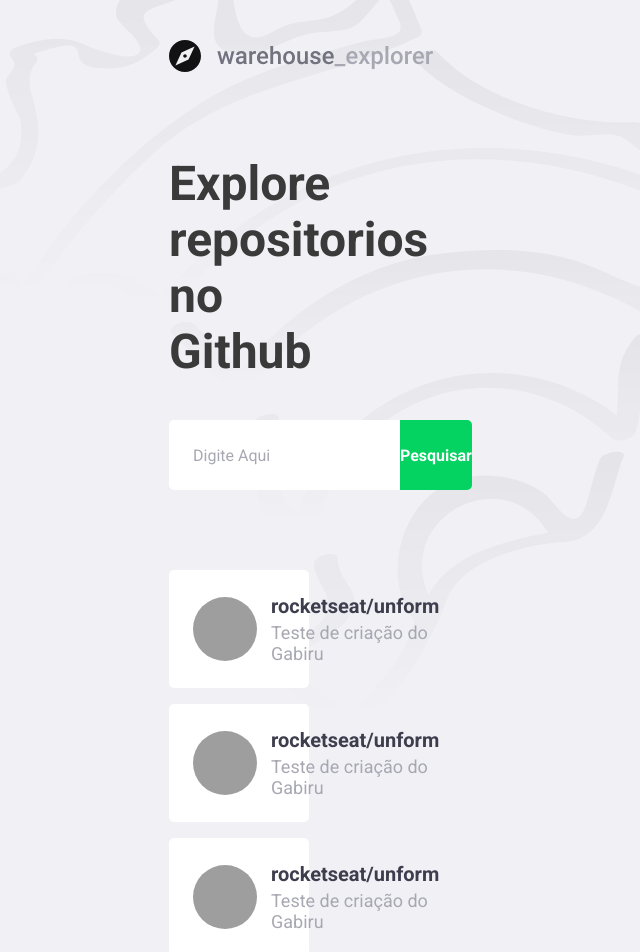
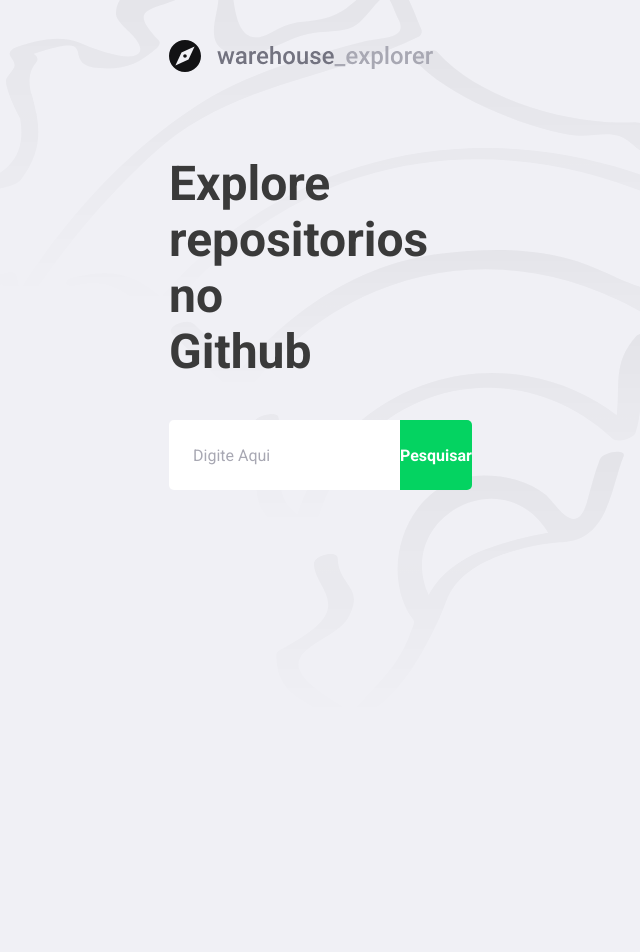
Before and after one commit to schandon/05-primeiro-projeto-react, a React (Create React App) app: page / in a window 1280 px wide. Shown: the top 952 px of the page, without its empty margins (401-1041 px from the left). After the commit the page ends 800 px from the top, so only its background shows below. Built offline with nearby package versions, Linux system fonts and the light colour scheme; grey boxes are pictures that could not be loaded.

Commit message:
Conexão com  API

```diff
--- a/package.json
+++ b/package.json
@@ -10,6 +10,8 @@
     "@types/node": "^16.11.19",
     "@types/react": "^17.0.38",
     "@types/react-dom": "^17.0.11",
+    "axios": "^0.26.0",
+    "eslint": "^8.9.0",
     "polished": "^4.1.4",
     "react": "^17.0.2",
     "react-dom": "^17.0.2",
--- a/src/pages/Dashboard/index.tsx
+++ b/src/pages/Dashboard/index.tsx
@@ -1,54 +1,65 @@
-import React from "react";
-import { FiChevronRight} from 'react-icons/fi'
+import React, { useState, FormEvent } from "react";
+import { FiChevronRight } from 'react-icons/fi'
 
 import logoImg from '../../assets/logo.svg';
+import api from "../../services/api";
+import Repository from "../Repository";
 import { Title, Form, Repositories } from './style'
 
+
+interface Repository{
+    full_name: string;
+    login: string;
+    owner: {
+        avatar_url: string;
+        description: string;
+    };
+}
 const Dashboard: React.FC = () => {
+    const [newRepo, setNewRepo] = useState('');
+    const [repositories, newRepositories] = useState<Repository[]>([]);
+
+    async function handleAddRepository(event: FormEvent<HTMLFormElement> ): Promise<void> {
+        event.preventDefault();
+
+        const response = await api.get(`repos/${newRepo}`)
+
+        console.log(response.data);
+
+        const repository = response.data;
+
+        newRepositories([...repositories, repository]);
+
+        setNewRepo('');
+    }
+
     return (
         <>
             <img src={logoImg} alt="WareHouse Explorer" />
             <Title>Explore repositorios no Github</Title>
 
-            <Form>
-                <input placeholder="Digite Aqui" />
+            <Form onSubmit={handleAddRepository}>
+                <input
+                    value={newRepo}
+                    onChange={e => setNewRepo(e.target.value)}
+                    placeholder="Digite Aqui" />
                 <button type="submit">Pesquisar</button>
             </Form>
 
             <Repositories>
-                <a href="teste">
+                {repositories.map(repository => (
+                    <a key={repository.full_name} href="teste">
                     <img
-                        src="https://avatars.githubusercontent.com/u/55266497?v=4"
-                        alt="Alexandre Souza"
+                        src={repository.owner.avatar_url}
+                        alt={repository.login}
                     />
                     <div>
-                        <strong>rocketseat/unform</strong>
-                        <p> Teste de criação do Gabiru </p>
+                        <strong>{repository.full_name}</strong>
+                        <p> {repository.owner.description}</p>
                     </div>
                     <FiChevronRight size={20} />
                 </a>
-                <a href="teste">
-                    <img
-                        src="https://avatars.githubusercontent.com/u/55266497?v=4"
-                        alt="Alexandre Souza"
-                    />
-                    <div>
-                        <strong>rocketseat/unform</strong>
-                        <p> Teste de criação do Gabiru </p>
-                    </div>
-                    <FiChevronRight size={20} />
-                </a>
-                <a href="teste">
-                    <img
-                        src="https://avatars.githubusercontent.com/u/55266497?v=4"
-                        alt="Alexandre Souza"
-                    />
-                    <div>
-                        <strong>rocketseat/unform</strong>
-                        <p> Teste de criação do Gabiru </p>
-                    </div>
-                    <FiChevronRight size={20} />
-                </a>
+                ))}
             </Repositories>
         </>
     );
--- a/src/pages/Dashboard/style.ts
+++ b/src/pages/Dashboard/style.ts
@@ -77,7 +77,8 @@
         }
 
         div {
-            margin-left: 14px;
+            margin: 0 16px;
+            flex: 1;
             strong{
                 font-size: 20px;
                 color: #3d3d4d;
--- /dev/null
+++ b/src/services/api.ts
@@ -0,0 +1,8 @@
+import axios from "axios";
+
+
+const api = axios.create({
+    baseURL: 'https://api.github.com'
+});
+
+export default api;
```
Also changed, not shown: 1 other file (tests, documents, lock files or other folders).
